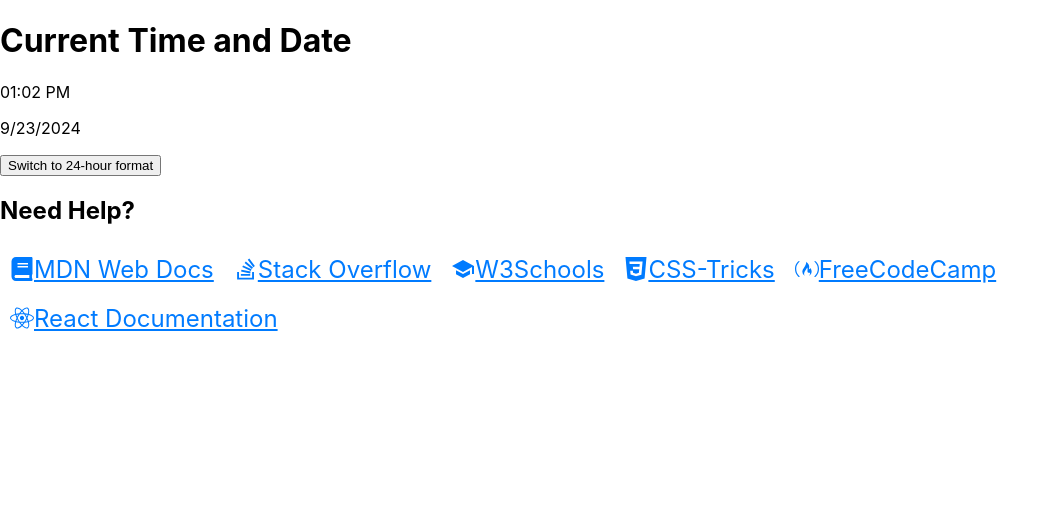
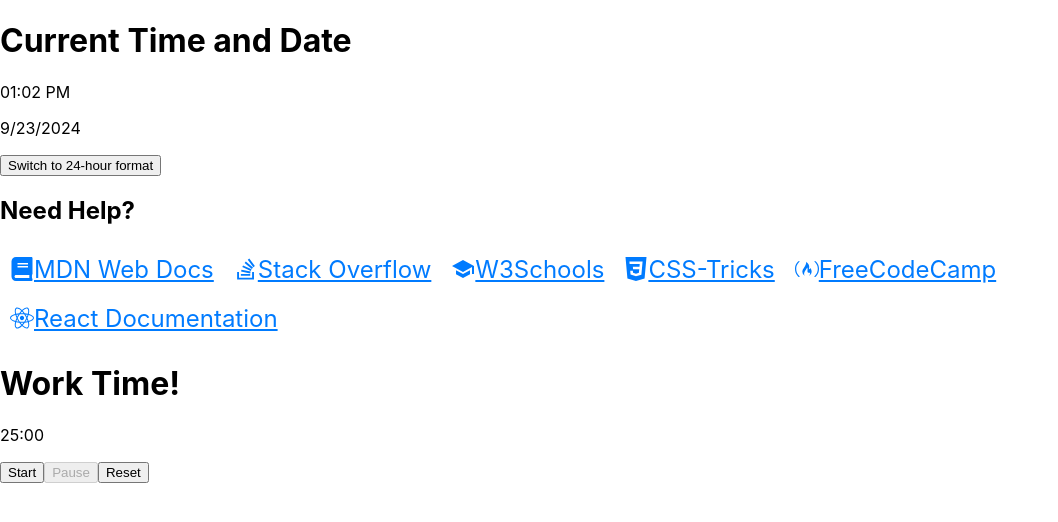
Before and after one commit to ErikaRagauskaite/DualFocus, a React (Create React App) app in the folder dual-focus/: page / in a window 1280 px wide. Shown: the top 522 px of the page, without its empty margins (0-1058 px from the left). Built offline with nearby package versions, Linux system fonts and the light colour scheme.

Commit message:
initial v pomodoro

```diff
--- a/dual-focus/src/App.js
+++ b/dual-focus/src/App.js
@@ -1,12 +1,14 @@
 import React from "react";
 import TimePage from "./components/TimePage";
 import UsefulLinks from "./components/UsefulLinks";
+import PomodoroTimer from "./components/PomodoroTimer";
 
 const App = () => {
   return (
     <div>
       <TimePage />
       <UsefulLinks />
+      <PomodoroTimer />
     </div>
   );
 };
--- /dev/null
+++ b/dual-focus/src/components/PomodoroTimer.js
@@ -0,0 +1,61 @@
+import React from "react";
+import { useState, useEffect } from "react";
+
+const PomodoroTimer = () => {
+  const [timeLeft, setTimeLeft] = useState(25 * 60);
+  const [isActive, setIsActive] = useState(false);
+  const [isBreak, setIsBreak] = useState(false);
+
+  useEffect(() => {
+    let timerId;
+
+    if (isActive && timeLeft > 0) {
+      timerId = setInterval((prevTime) => {
+        setTimeLeft((prevTime) => prevTime - 1);
+      }, 1000);
+    } else if (timeLeft === 0) {
+      setIsBreak(!isBreak);
+      setTimeLeft(isBreak ? 25 * 60 : 5 * 60);
+    }
+
+    return () => clearInterval(timerId);
+  }, [isActive, timeLeft, isBreak]);
+
+  const startTimer = () => {
+    setIsActive(true);
+  };
+
+  const pauseTimer = () => {
+    setIsActive(false);
+  };
+
+  const resetTimer = () => {
+    setIsActive(false);
+    setIsBreak(false);
+    setTimeLeft(25 * 60);
+  };
+
+  const formatTime = () => {
+    const minutes = String(Math.floor(timeLeft / 60)).padStart(2, "0");
+    const seconds = String(timeLeft % 60).padStart(2, "0");
+    return `${minutes}:${seconds}`;
+  };
+
+  return (
+    <>
+      <div>
+        <h1>{isBreak ? "Break Time!" : "Work Time!"}</h1>
+        <p>{formatTime()}</p>
+        <button onClick={startTimer} disabled={isActive}>
+          Start
+        </button>
+        <button onClick={pauseTimer} disabled={!isActive}>
+          Pause
+        </button>
+        <button onClick={resetTimer}>Reset</button>
+      </div>
+    </>
+  );
+};
+
+export default PomodoroTimer;
```
